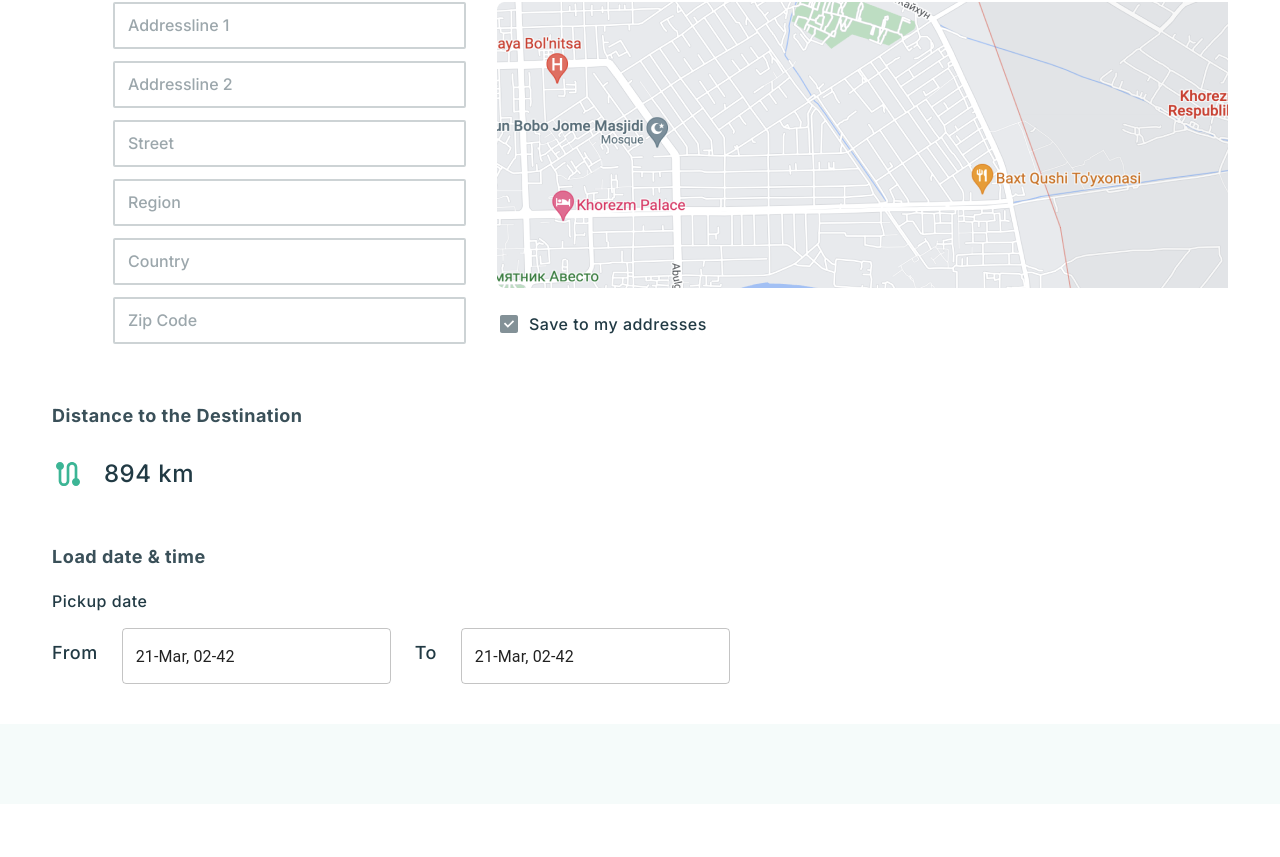
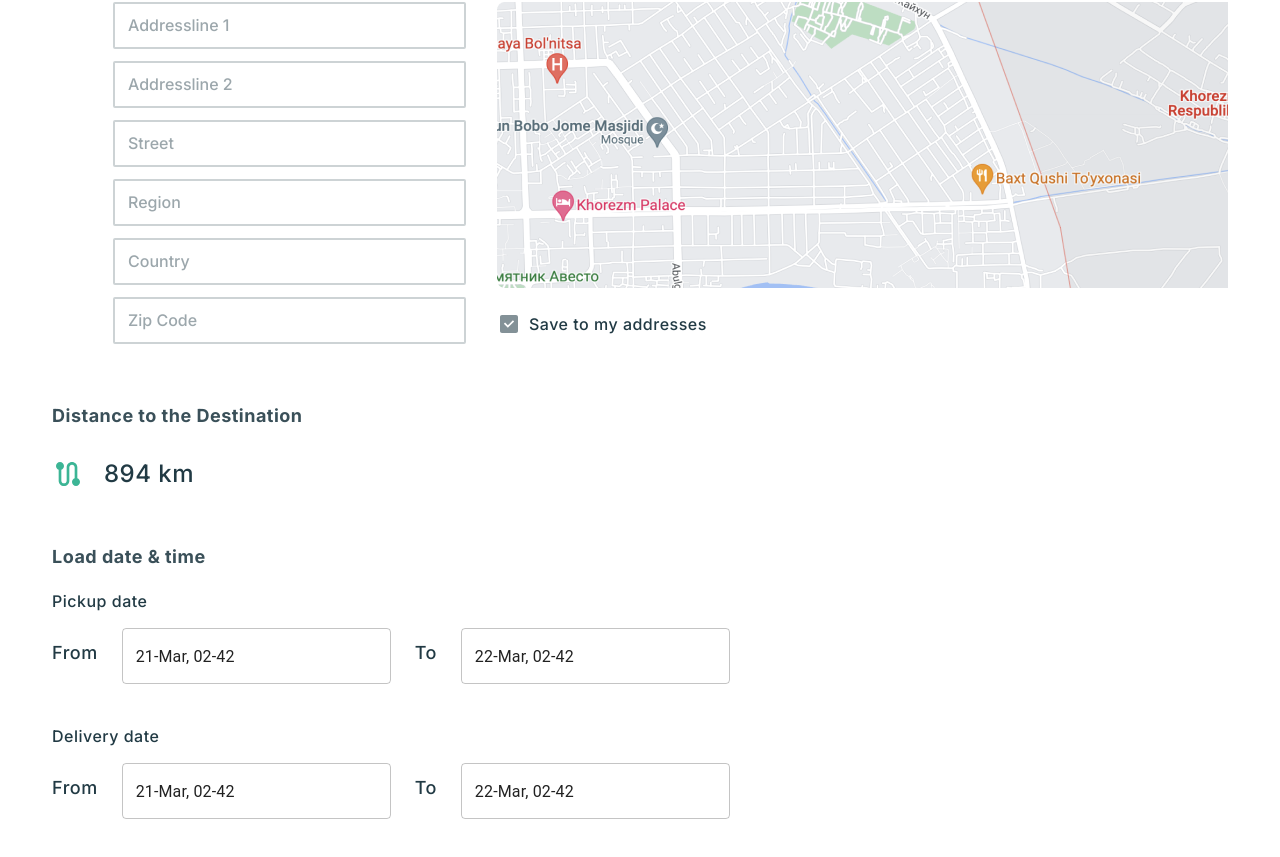
Before and after one commit to BekhzodAliakbarov1/ezload, a React (Create React App) app: page /create-load in a window 1280 px wide. Shown: the part 1198-2055 px from the top of the page. Before the commit the page ends 2002 px from the top, so only its background shows below. Built offline with nearby package versions, Linux system fonts and the light colour scheme.

Commit message:
delivery date input also implemented

```diff
--- a/src/components/input/date-input.styles.ts
+++ b/src/components/input/date-input.styles.ts
@@ -7,6 +7,7 @@ export const DateInputComponentWrapper = styled.div`
   gap: 24px;
   display: flex;
   align-items: center;
+  margin-bottom: 50px;
 `;
 
 export const StyledTextFiled = styled(TextField)`
--- a/src/components/input/date-input.tsx
+++ b/src/components/input/date-input.tsx
@@ -7,9 +7,22 @@ import {
 } from './date-input.styles';
 
 export const DateRangePickerInput = () => {
-  const [value, setValue] = React.useState<Date | null>(new Date());
-  const handleChange = (newValue: Date | null) => {
-    setValue(newValue);
+  const today = new Date();
+  const tommorrow = new Date();
+  tommorrow.setDate(today.getDate() + 1);
+  const [startDate, setStartDate] = React.useState<Date>(today);
+  const [endDate, setEndDate] = React.useState<Date>(tommorrow);
+
+  const handleStartDateChange = (newValue: Date | null) => {
+    if (newValue) {
+      setStartDate(newValue);
+    }
+  };
+
+  const handleEndDateChange = (newValue: Date | null) => {
+    if (newValue) {
+      setEndDate(newValue);
+    }
   };
 
   return (
@@ -17,8 +30,8 @@ export const DateRangePickerInput = () => {
       <Text weight="500">From</Text>
       <DateTimePicker
         // label="Date&Time picker"
-        value={value}
-        onChange={handleChange}
+        value={startDate}
+        onChange={handleStartDateChange}
         renderInput={(params) => <StyledTextFiled {...params} />}
         inputFormat="dd-MMM, hh-mm"
         disablePast
@@ -26,8 +39,8 @@ export const DateRangePickerInput = () => {
       <Text weight="500">To</Text>
       <DateTimePicker
         // label="Date&Time picker"
-        value={value}
-        onChange={handleChange}
+        value={endDate}
+        onChange={handleEndDateChange}
         renderInput={(params) => <StyledTextFiled {...params} />}
         inputFormat="dd-MMM, hh-mm"
         disablePast
--- a/src/views/app/create-load/create-load-parts/load-date-time/load-date-time.tsx
+++ b/src/views/app/create-load/create-load-parts/load-date-time/load-date-time.tsx
@@ -19,6 +19,14 @@ const LoadDateTime = () => {
           <DateRangePickerInput />
         </DateFromToWrapper>
       </DateSelectBox>
+      <DateSelectBox>
+        <Text size="md" weight="500">
+          Delivery date
+        </Text>
+        <DateFromToWrapper>
+          <DateRangePickerInput />
+        </DateFromToWrapper>
+      </DateSelectBox>
     </LoadDateTimeWrapper>
   );
 };
```
